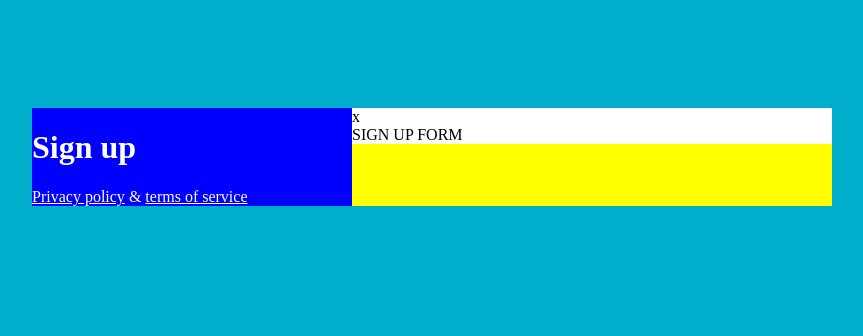
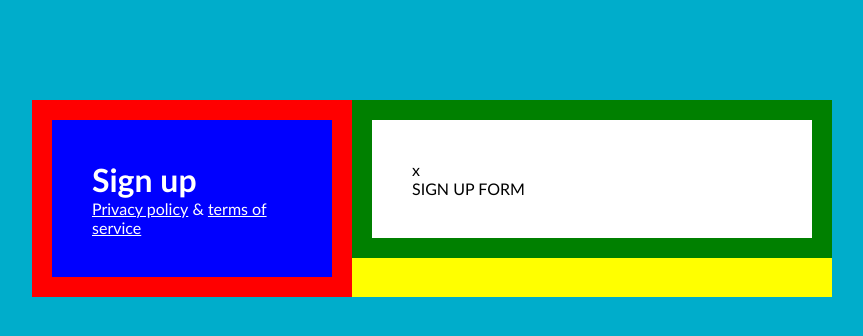
Before and after one commit to RomanSaltis/4-sign-up, a plain HTML site: page index.html in a window 1280 px wide. Shown: the whole page, without its empty margins (208-1071 px from the left). Drawn offline with Linux system fonts and the light colour scheme.

Commit message:
structure updated

```diff
--- a/css/main.css
+++ b/css/main.css
@@ -1,3 +1,12 @@
+body,
+body * {
+    margin: 0;
+    padding: 0;
+    vertical-align: top;
+    box-sizing: border-box;
+    font-family: 'Gill Sans', 'Gill Sans MT', Calibri, 'Trebuchet MS', sans-serif;
+}
+
 body {
     background-color: #00adcb;
 }
@@ -14,7 +23,10 @@ body {
 .left-column {
     width: 40%;
     float: left;
+    padding: 40px;
     background-color: blue;
+    border: 20px solid red;
+    box-sizing: border-box;
 
 
 }
@@ -23,8 +35,6 @@ body {
     display: inline-block;
     width: 100%;
     color: #fff;
-
-
 }
 
 .bottom-links {
@@ -44,7 +54,10 @@ body {
 .right-column {
 float: left;
 width: 60%;
+padding: 40px;
 background-color: #fff;
+box-sizing: border-box;
+border: 20px solid green;
 }
 
 .close {
```
